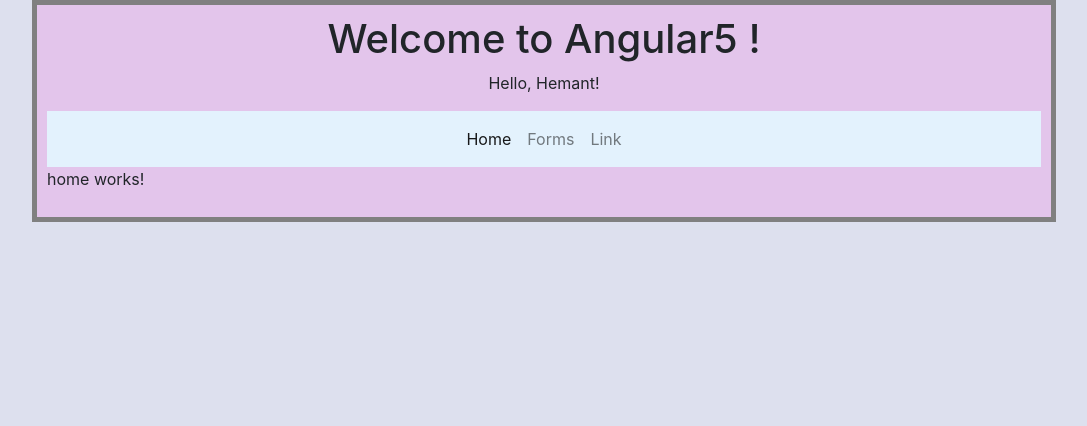
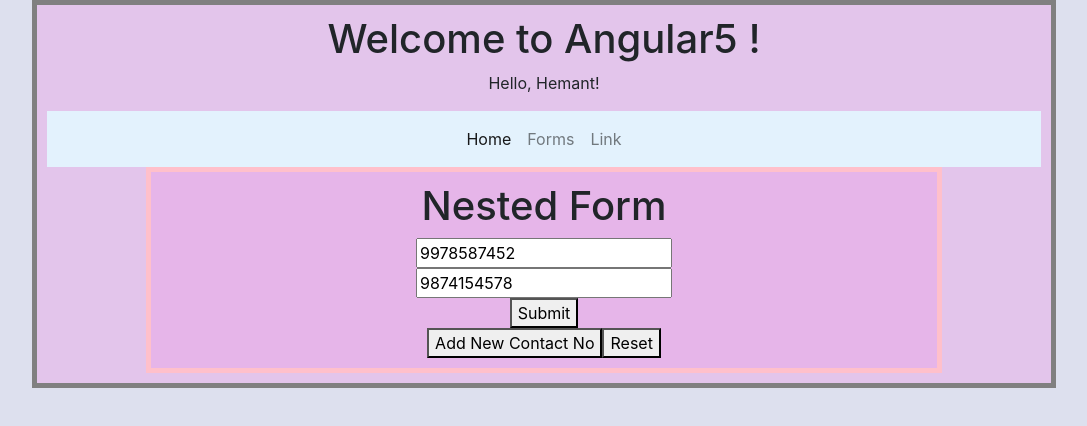
Before and after one commit to hpwani/angular5, an Angular app: page /home in a window 1280 px wide. Shown: the top 426 px of the page, without its empty margins (96-1183 px from the left). Built offline with nearby package versions, Linux system fonts and the light colour scheme.

Commit message:
Nested Form

```diff
--- a/src/app/home/home.component.css
+++ b/src/app/home/home.component.css
@@ -0,0 +1,11 @@
+body {
+    margin: 0 auto !important;
+    padding: 10px !important;
+    width: 80% !important;
+    border: 5px solid pink;
+    text-align: center !important;
+}
+
+input.ng-invalid.ng-touched {
+    border-color: red;
+}
--- a/src/app/home/home.component.html
+++ b/src/app/home/home.component.html
@@ -1,3 +1,13 @@
-<p>
-  home works!
-</p>
+<body>
+    <h1>Nested Form</h1>
+    <form [formGroup]="form" (ngSubmit)="onSubmit()">
+        <div formArrayName="ContactNos">
+            <div *ngFor="let contact of form.controls.ContactNos.controls; index as i">
+                <input type="text" [formControlName]="i" placeholder="Contact No">
+            </div>
+        </div>
+        <button>Submit</button>
+    </form>
+    <button (click)="addContactNo()">Add New Contact No</button>
+    <button (click)="setPreset()">Reset</button>
+</body>
--- a/src/app/home/home.component.ts
+++ b/src/app/home/home.component.ts
@@ -1,4 +1,5 @@
 import { Component, OnInit } from '@angular/core';
+import { FormControl, FormGroup, FormArray, FormBuilder } from '@angular/forms';
 
 @Component({
   selector: 'app-home',
@@ -6,10 +7,27 @@ import { Component, OnInit } from '@angular/core';
   styleUrls: ['./home.component.css']
 })
 export class HomeComponent implements OnInit {
+  FormGroup: FormGroup;
+  form: any;
 
   constructor() { }
 
-  ngOnInit() {
+  ngOnInit(): void {
+    this.form = new FormGroup({
+      ContactNos: new FormArray([
+        new FormControl('9978587452'),
+        new FormControl('9874154578'),
+      ]),
+    });
   }
-
+addContactNo() {
+  this.form.get('ContactNos').push(new FormControl());
 }
+onSubmit() {
+  console.log(this.form.get('ContactNos').value);
+  console.log(this.form.value);
+}
+setPreset() {
+  this.form.get('ContactNos').patchValue(['9978487564', '8785478967']);
+}
+}
--- a/src/app/modelform/modelform.component.html
+++ b/src/app/modelform/modelform.component.html
@@ -39,6 +39,7 @@
             </div>
         </div>
     </div>
+
     <!-- <div class="container">
         <div class="row">
             <tr *ngFor="let d of data">
--- a/src/app/modelform/modelform.component.ts
+++ b/src/app/modelform/modelform.component.ts
@@ -1,5 +1,5 @@
 import { Component, OnInit } from '@angular/core';
-import { FormGroup, FormControl, FormBuilder, NgForm, Validators } from '@angular/forms';
+import { FormGroup, FormControl, FormBuilder, NgForm, Validators, FormArray } from '@angular/forms';
 import { formsignup } from './formsignup';
 
 @Component({
@@ -15,6 +15,7 @@ export class ModelformComponent implements OnInit {
   Email: string;
   Password: string;
   data: any;
+
 
   constructor(private frmbuilder: FormBuilder) {
     // this.signupform = frmbuilder.group({
@@ -34,28 +35,45 @@ export class ModelformComponent implements OnInit {
   ngOnInit() {
     // this.signupform.get('fname').valueChanges.subscribe(
     //   uname => {
-    //     console.log('fname chnaged: '+ uname);
+    //     console.log('fname changed: '+ uname);
     //   }
     // );
 
-    // this.signupform.valueChanges.subscribe((userdata:formsignup)=>{
-    //   console.log('fname chnaged: '+ userdata.fname);
-    //   console.log('lname chnaged: '+ userdata.lname);
-    //   console.log('emailID chnaged: '+ userdata.emailid);
-    //   console.log('Password chnaged: '+ userdata.userpassword);
+    // this.signupform.valueChanges.subscribe((userdata: formsignup) => {
+    //   console.log('fname changed: '+ userdata.fname);
+    //   console.log('lname changed: '+ userdata.lname);
+    //   console.log('emailID changed: '+ userdata.emailid);
+    //   console.log('Password changed: '+ userdata.userpassword);
     // });
 
     // this.signupform.get('fname').statusChanges.subscribe(
     //     status => {
-    //       console.log('fname status chnaged: '+ status);
+    //       console.log('fname status changed: '+ status);
     //     }
     //   );
 
-    this.signupform.statusChanges.subscribe(
-      status => {
-        console.log('Form status chnaged: '+ status);
-      }
-    );
+    /*----------whole form status---------*/
+    // this.signupform.statusChanges.subscribe(
+    //   status => {
+    //     console.log('Form status changed: ' + status);
+    //   }
+    // );
+
+    /*===========formArray===================== */
+    const arr = new FormArray([
+      new FormControl(),
+      new FormControl()
+    ]);
+    arr.setValue(['Dipak','Kunal']);
+    console.log('Set Value: ' + arr.value);
+    arr.patchValue(['Ravi']);
+    // alert('Processed...');
+    console.log('Patch Value: '+ arr.value);
+    console.log(arr.status);
+    // alert('Reset...');
+    arr.reset(['First Name', 'Last Name']);
+    console.log(arr.value);
+    console.log(arr.status);
   }
 
   postData(signupform: any) {
@@ -68,7 +86,7 @@ export class ModelformComponent implements OnInit {
     console.log(this.data);
     console.log(this.signupform.value);
   }
-  resetData(){
+  resetData() {
     this.signupform.reset({fname: 'Admin'});
   }
   filldata(){
@@ -79,13 +97,11 @@ export class ModelformComponent implements OnInit {
       "userpassword":"hjsyre123"
     });
   }
-  fillvalue(){
+  fillvalue() {
     this.signupform.patchValue({
       "fname":"Pranit",
       "lname":"Pande",
       "userpassword":"hjsyre123"
     });
   }
-
-
 }
```
